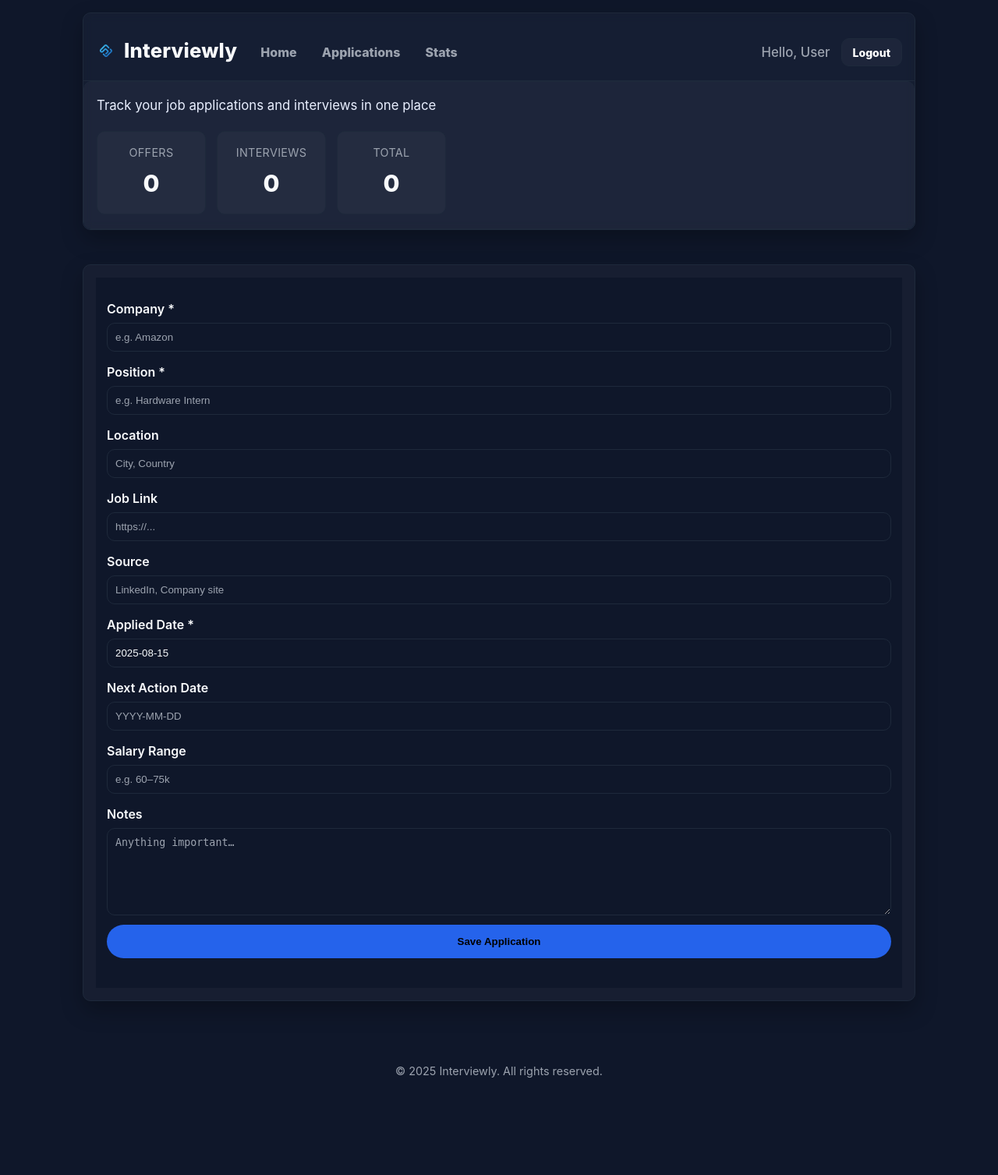
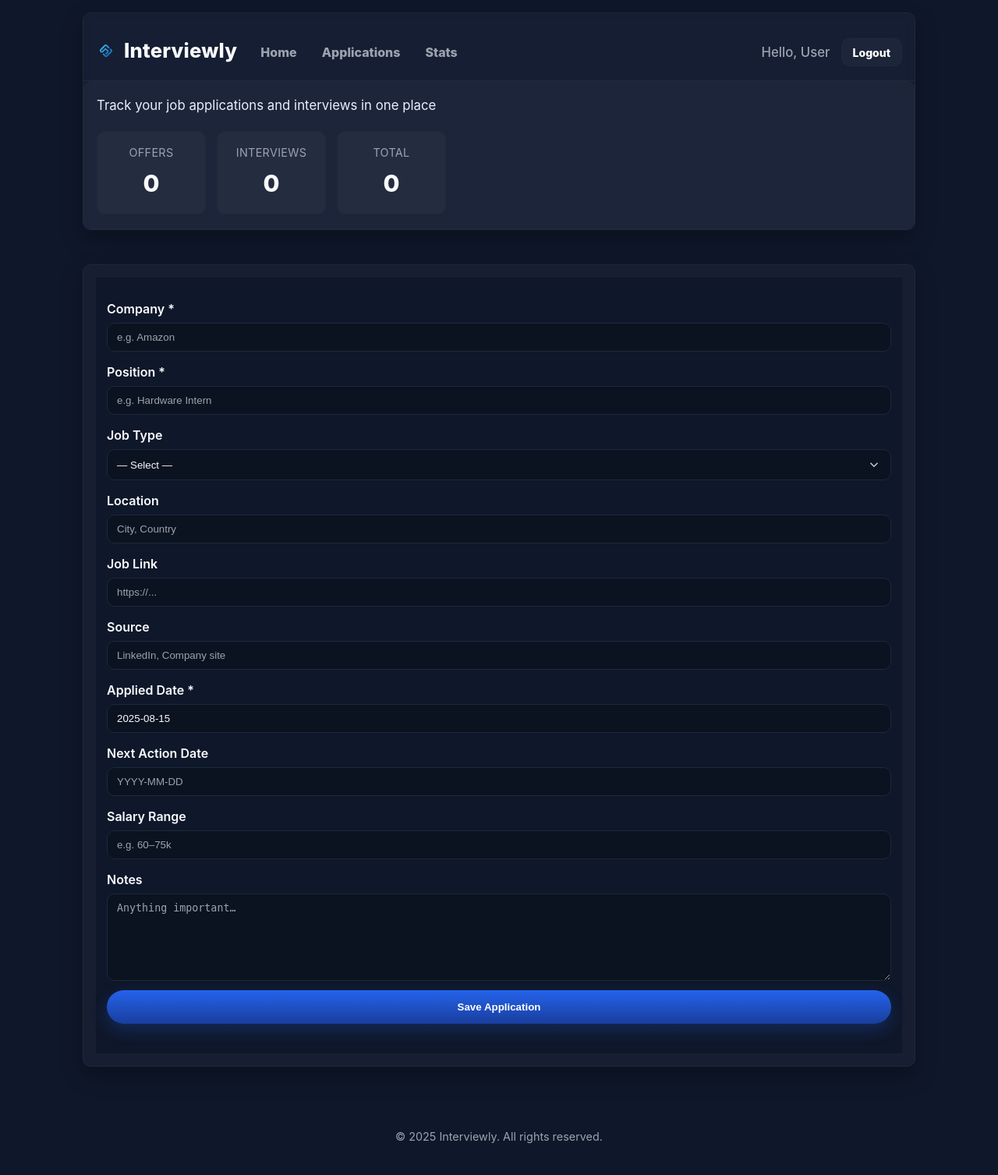
Before and after one commit to JovankaBry/Interviewly, a PHP site: page /pages/new.php in a window 1280 px wide. Shown: the whole page at 78% size. Before the commit the page ends 1382 px from the top, so only its background shows below. Run offline with PHP 8.4, Linux system fonts and the light colour scheme; the visitor is signed in with stand-in values (Sample User, id 1).

Commit message:
Added Job_Type to new.php and applications.php

```diff
--- a/Code/pages/new.php
+++ b/Code/pages/new.php
@@ -13,8 +13,12 @@
 /* ---------- helpers ---------- */
 function url_for(string $name, array $params = []): string {
     $map = [
+        'home.home'                      => '/index.php',
         'applications.new'               => '/pages/new.php',
         'applications.list_applications' => '/pages/applications.php',
+        'applications.set_status'        => '/pages/set_status.php',
+        'stats.stats'                    => '/pages/stats.php',
+        'auth.logout'                    => '/auth/logout.php',
     ];
     $path = $map[$name] ?? '#';
     if ($params) {
@@ -28,9 +32,9 @@
 /* ---------- handle POST ---------- */
 $errors = [];
 if ($_SERVER['REQUEST_METHOD'] === 'POST') {
-    // inputs
     $company          = trim($_POST['company']          ?? '');
     $position         = trim($_POST['position']         ?? '');
+    $job_type         = trim($_POST['job_type']         ?? '');
     $location         = trim($_POST['location']         ?? '');
     $job_link         = trim($_POST['job_link']         ?? '');
     $source           = trim($_POST['source']           ?? '');
@@ -39,32 +43,30 @@
     $salary_range     = trim($_POST['salary_range']     ?? '');
     $notes            = trim($_POST['notes']            ?? '');
 
-    // validation
     if ($company === '' || $position === '') $errors[] = 'Company and Position are required.';
     $dateRe = '/^\d{4}-\d{2}-\d{2}$/';
     if ($applied_date === '' || !preg_match($dateRe, $applied_date)) $errors[] = 'Applied date must be YYYY-MM-DD.';
     if ($next_action_date !== '' && !preg_match($dateRe, $next_action_date)) $errors[] = 'Next action date must be YYYY-MM-DD.';
 
-    // normalize link
     if ($job_link !== '' && !preg_match('~^https?://~i', $job_link)) {
         $job_link = 'https://' . $job_link;
     }
 
     if (!$errors) {
-        // INSERT includes user_id
         $sql = "INSERT INTO applications
-                (user_id, company, position, status, location, job_link, source,
+                (user_id, company, position, job_type, status, location, job_link, source,
                  applied_date, next_action_date, salary_range, notes,
                  created_at, updated_at)
-                VALUES (:uid, :company, :position, :status, :location, :job_link, :source,
+                VALUES (:uid, :company, :position, :job_type, :status, :location, :job_link, :source,
                         :applied_date, :next_action_date, :salary_range, :notes,
                         NOW(), NOW())";
         try {
             $stmt = $pdo->prepare($sql);
             $stmt->execute([
-                ':uid'              => $uid,                 // << required
+                ':uid'              => $uid,
                 ':company'          => $company,
                 ':position'         => $position,
+                ':job_type'         => ($job_type !== '') ? $job_type : null,
                 ':status'           => 'Pending',
                 ':location'         => $location ?: null,
                 ':job_link'         => $job_link ?: null,
@@ -100,6 +102,29 @@
 
   <label class="label">Position *</label>
   <input class="input" name="position" placeholder="e.g. Hardware Intern" required value="<?= h($_POST['position'] ?? '') ?>">
+
+  <!-- Job Type (Custom dropdown, posts as job_type) -->
+  <label class="label">Job Type</label>
+  <?php
+    $types = [
+      'Full-time','Part-time','Internship','Working Student','Contract','Temporary','Freelance','Thesis','Other'
+    ];
+    $selectedType = $_POST['job_type'] ?? '';
+    $displayLabel = $selectedType !== '' ? $selectedType : '— Select —';
+  ?>
+  <div class="dd" id="dd-jobtype">
+    <input type="hidden" name="job_type" id="job_type" value="<?= h($selectedType) ?>">
+    <button type="button" class="dd__button" aria-haspopup="listbox" aria-expanded="false">
+      <span class="dd__label"><?= h($displayLabel) ?></span>
+      <svg class="dd__chev" width="18" height="18" viewBox="0 0 24 24" fill="none" stroke="currentColor" stroke-width="2"><polyline points="6 9 12 15 18 9"/></svg>
+    </button>
+    <ul class="dd__menu" role="listbox" tabindex="-1">
+      <li class="dd__item dd__item--placeholder" data-value="">— Select —</li>
+      <?php foreach ($types as $t): ?>
+        <li class="dd__item<?= ($selectedType===$t?' dd__item--selected':'') ?>" data-value="<?= h($t) ?>"><?= h($t) ?></li>
+      <?php endforeach; ?>
+    </ul>
+  </div>
 
   <label class="label">Location</label>
   <input class="input" name="location" placeholder="City, Country" value="<?= h($_POST['location'] ?? '') ?>">
@@ -165,28 +190,143 @@
       e.preventDefault(); return alert("Next action date must be YYYY-MM-DD.");
     }
   });
+
+  // ---- Custom dropdown logic (UI only, posts via hidden input) ----
+  (function(){
+    const dd = document.getElementById('dd-jobtype');
+    const btn = dd.querySelector('.dd__button');
+    const menu = dd.querySelector('.dd__menu');
+    const label = dd.querySelector('.dd__label');
+    const hidden = document.getElementById('job_type');
+
+    const open = () => {
+      dd.classList.add('is-open');
+      btn.setAttribute('aria-expanded', 'true');
+      menu.focus();
+    };
+    const close = () => {
+      dd.classList.remove('is-open');
+      btn.setAttribute('aria-expanded', 'false');
+    };
+
+    btn.addEventListener('click', (e) => {
+      e.stopPropagation();
+      dd.classList.contains('is-open') ? close() : open();
+    });
+
+    // choose
+    menu.addEventListener('click', (e) => {
+      const item = e.target.closest('.dd__item');
+      if (!item) return;
+      const val = item.dataset.value ?? '';
+      hidden.value = val;
+      label.textContent = val || '— Select —';
+      menu.querySelectorAll('.dd__item').forEach(i => i.classList.remove('dd__item--selected'));
+      item.classList.add('dd__item--selected');
+      close();
+    });
+
+    // close on outside click / escape
+    document.addEventListener('click', (e) => {
+      if (!dd.contains(e.target)) close();
+    });
+    document.addEventListener('keydown', (e) => {
+      if (e.key === 'Escape') close();
+    });
+  })();
 </script>
 
 <style>
 :root{
-    --bg:#0f172a; --text:#f8fafc; --muted:#9ca3af; --border:#1e293b; --primary:#2563eb;
+  --bg:#0f172a; --bg-2:#0b1220; --bg-3:#0a1020;
+  --text:#f8fafc; --muted:#9ca3af; --border:#1e293b;
+  --primary:#2563eb; --primary-dark:#193e9e; --primary-25: rgba(37,99,235,.25);
   --radius:10px; --gap:14px;
+  color-scheme: dark;
 }
+
+/* Layout + inputs (unchanged look) */
 .new-wrap{ background:var(--bg); padding:var(--gap); display:flex; flex-direction:column }
 .label{ color:var(--text); font-weight:600; margin:14px 0 6px }
 .input{
-    color:var(--text); background:transparent; border:1px solid var(--border);
-    border-radius: var(--radius); padding:10px; outline:none;
+  color:var(--text); background-color:var(--bg-2); border:1px solid var(--border);
+  border-radius: var(--radius); padding:10px 12px; outline:none; transition:.15s;
 }
+.input:focus{ border-color:var(--primary); box-shadow:0 0 0 3px var(--primary-25); }
 .input::placeholder{ color:var(--muted) }
 .pill-btn{
   width:100%; padding:14px; border-radius:999px; font-weight:700; cursor:pointer;
-    background: var(--primary); color:#000; border:0;
+  background: linear-gradient(180deg, var(--primary), var(--primary-dark));
+  color:#fff; border:0; box-shadow:0 8px 20px rgba(37,99,235,.25);
 }
-  .error-box{
-    background:#2b2b2b; color:#ffb4b4; padding:12px; border-radius:8px; margin-bottom:16px;
+.error-box{ background:#2b2b2b; color:#ffb4b4; padding:12px; border-radius:8px; margin-bottom:16px; }
+.error-box ul{ margin:8px 0 0 18px; }
+
+/* ===================== */
+/*   Custom Dropdown UI  */
+/* ===================== */
+.dd{ position:relative; }
+.dd__button{
+  width:100%;
+  display:flex; align-items:center; justify-content:space-between;
+  gap:10px;
+  color:var(--text);
+  background:var(--bg-2);
+  border:1px solid var(--border);
+  border-radius: var(--radius);
+  padding:10px 12px;
+  cursor:pointer;
+  transition: border-color .15s ease, box-shadow .15s ease, background .15s ease;
 }
-  .error-box ul{ margin:8px 0 0 18px; }
+.dd__button:hover{ border-color:#2a3b57; }
+.dd__button:focus{ outline:none; border-color:var(--primary); box-shadow:0 0 0 3px var(--primary-25); }
+.dd__chev{ opacity:.8 }
+.dd.is-open .dd__chev{ transform: rotate(180deg); transition: transform .15s ease; }
+
+.dd__menu{
+  position:absolute; top:calc(100% + 6px); left:0; right:0;
+  background: radial-gradient(100% 120% at 0% 0%, rgba(37,99,235,.05), transparent 60%),
+              var(--bg-3);
+  border:1px solid rgba(120,140,190,.35);
+  border-radius:12px;
+  box-shadow:
+    0 12px 28px rgba(0,0,0,.55),
+    0 0 0 2px rgba(255,255,255,0.02) inset;
+  padding:6px;
+  list-style:none; margin:0;
+  max-height:240px; overflow:auto; z-index: 50;
+  display:none;
+}
+.dd.is-open .dd__menu{ display:block; }
+
+.dd__item{
+  padding:10px 12px;
+  border-radius:8px;
+  color:var(--text);
+  background:transparent;
+  cursor:pointer;
+  transition:background .12s ease, transform .06s ease;
+}
+.dd__item--placeholder{
+  color:var(--muted);
+  font-style:italic;
+}
+.dd__item:hover{
+  background: rgba(37,99,235,.18);
+}
+.dd__item:active{
+  transform: translateY(1px);
+}
+.dd__item--selected{
+  background: linear-gradient(180deg, rgba(37,99,235,.35), rgba(25,62,158,.35));
+  border:1px solid rgba(120,140,190,.35);
+}
+
+/* Scrollbar inside menu */
+.dd__menu::-webkit-scrollbar{ width:10px }
+.dd__menu::-webkit-scrollbar-track{ background:#0a1020 }
+.dd__menu::-webkit-scrollbar-thumb{ background:#1f2b4a; border-radius:8px }
+.dd__menu::-webkit-scrollbar-thumb:hover{ background:#2a3a63 }
 </style>
 
 <?php
```
Also changed, not shown: Code/pages/applications.php (+36 -11 lines), Code/static/images/icon.png (deleted), Code/static/images/logo.png (added). Lines whose indentation alone changed are shown as unchanged.
